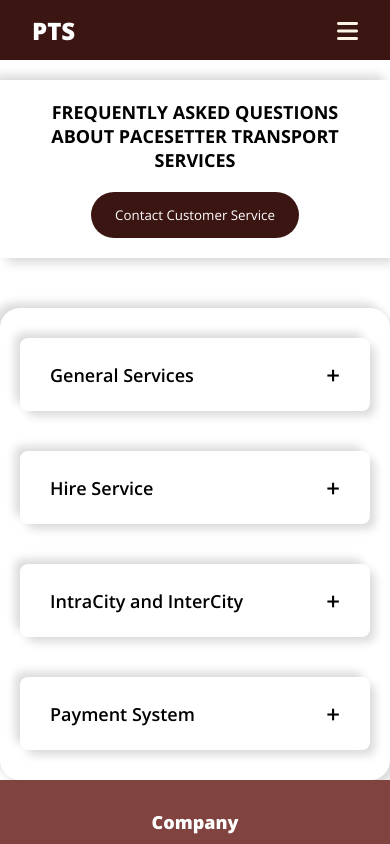
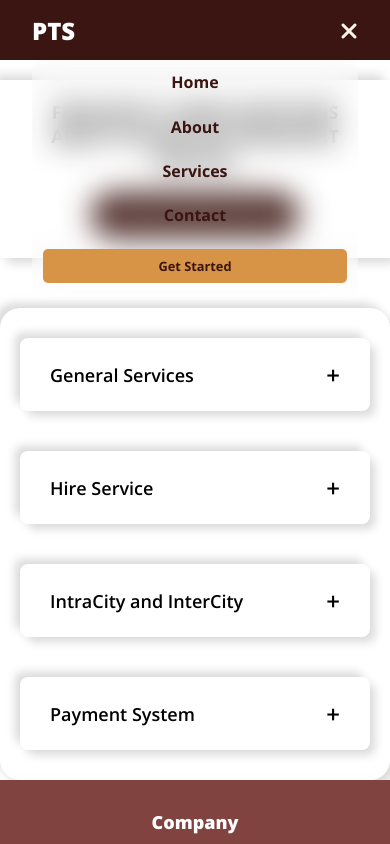
Before and after one commit to Bayshe/oyopts, a website: page faq.html in a window 390 px wide. Both pictures are taken after a click on the element 347 px from the left and 30 px from the top of the page. Shown: the top 844 px of the page. Drawn offline with nearby package versions, Linux system fonts and the light colour scheme.

Commit message:
Added toggle script to headerFooter.js

```diff
--- a/headerFooter.js
+++ b/headerFooter.js
@@ -26,9 +26,21 @@
                 </ul>
             </div>
         </header>`;
+
+        // Add the toggle functionality
+        const toggleBtn = this.querySelector('.toggle_btn');
+        const toggleBtnIcon = this.querySelector('.toggle_btn i');
+        const dropDownMenu = this.querySelector('.dropdown_menu');
+
+        toggleBtn.onclick = function () {
+            dropDownMenu.classList.toggle('open');
+            const isOpen = dropDownMenu.classList.contains('open');
+            toggleBtnIcon.className = isOpen
+                ? 'fa-solid fa-xmark'
+                : 'fa-solid fa-bars';
+        };
     }
 }
-
 
 class SpecialFooter extends HTMLElement {
     connectedCallback() {
--- a/style.css
+++ b/style.css
@@ -186,7 +186,7 @@
 
 
 .hero_btn1{
-    padding: 20px 20px;
+    padding: 15px 20px;
     background-color: var(--secondary-color-dark);
     border: none;
     border-radius: px;
```
Also changed, not shown: services.html (+7 -0 lines).
